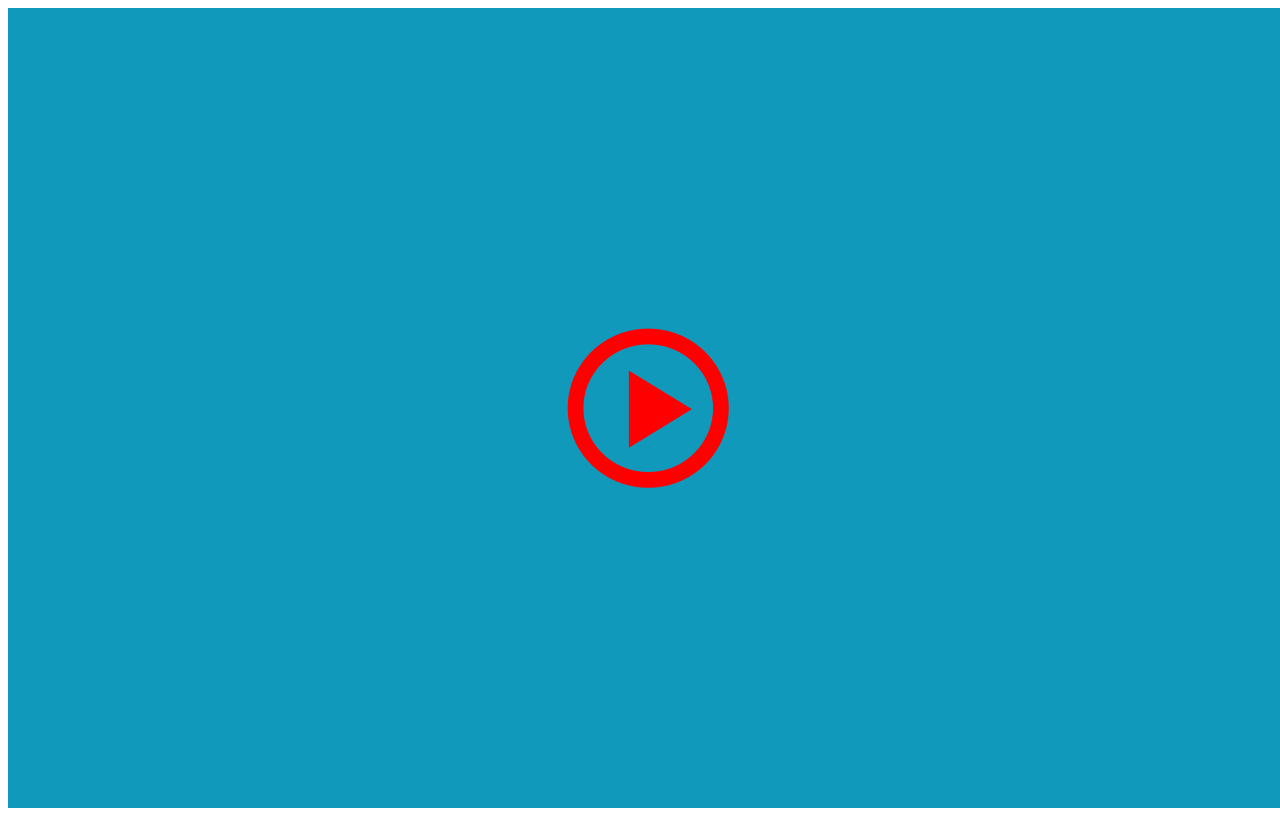
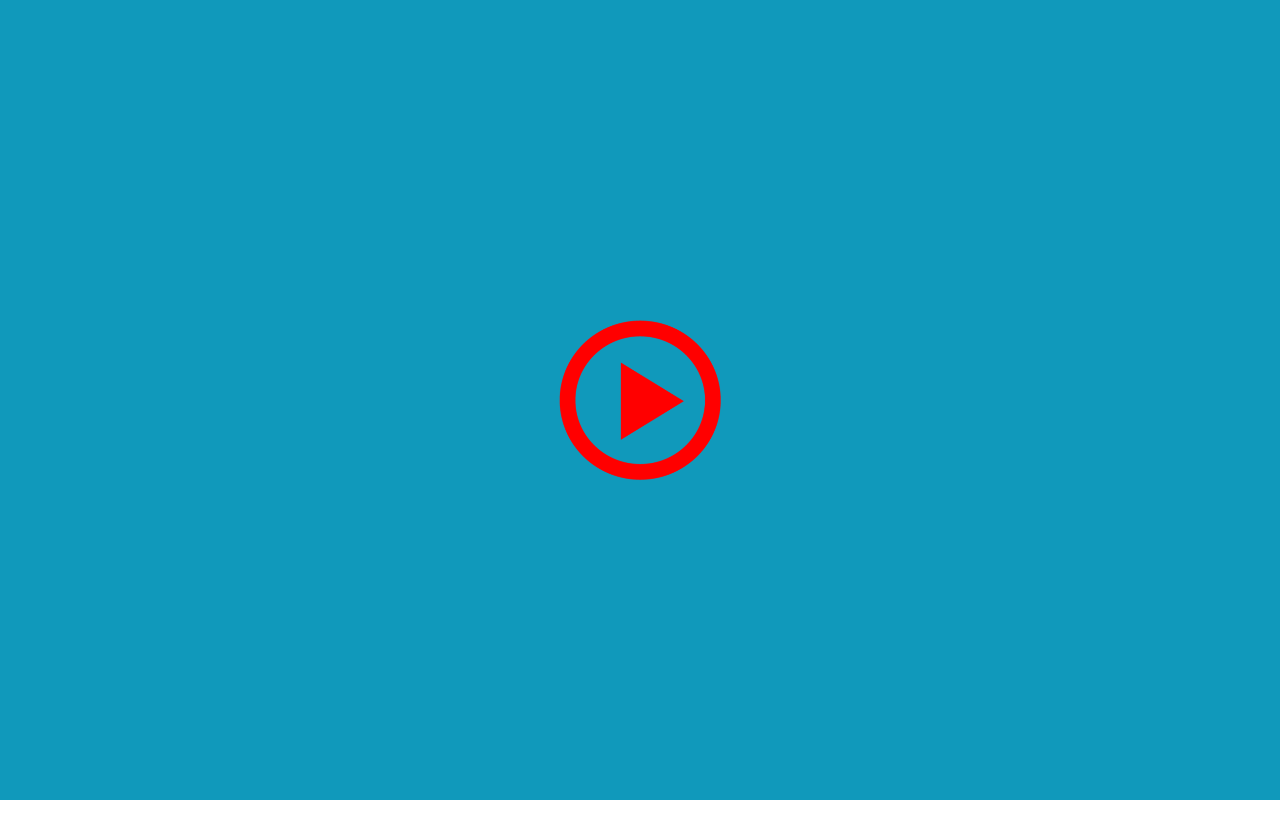
Before and after one commit to Buggerfal/cannabis, a website: page index.html in a window 1280 px wide. Drawn offline with Linux system fonts and the light colour scheme; files that its build step writes are made by us from their sources.

Commit message:
add styles to bode

```diff
--- a/index.html
+++ b/index.html
@@ -9,7 +9,13 @@
 </head>
 
 <body>
-    <div class="check"></div>
+    <style type="text/css">
+        body {
+            margin: 0;
+            padding: 0;
+            overflow: hidden;
+        }
+    </style>
     <script src="js/vendors/pixi.min.js"></script>
     <script src="js/vendors/pixi-sound.js"></script>
     <script src="dist/all.js"></script>
```
